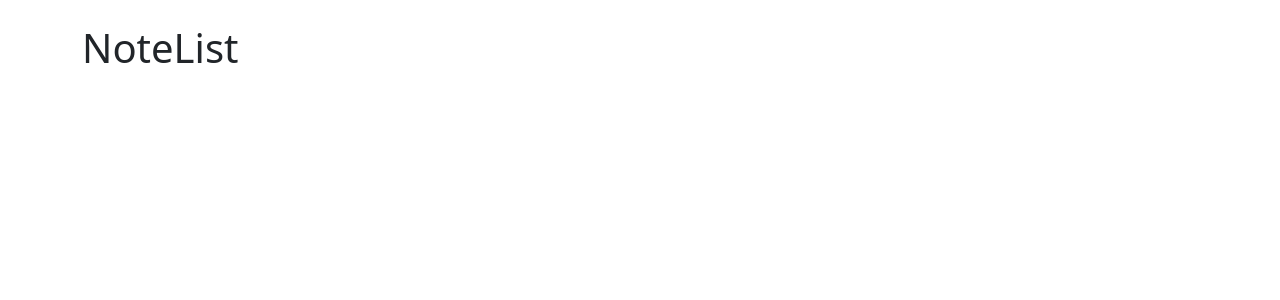
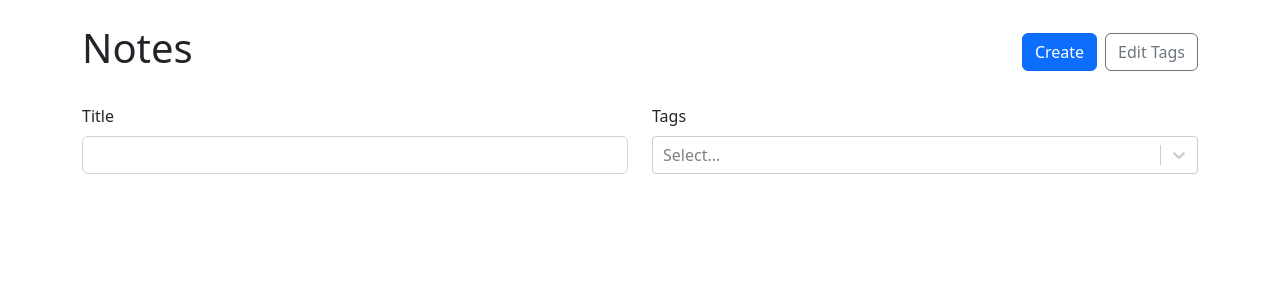
Before and after one commit to Medvedev-Savelii/note_taking_with_categories, a React (Vite) app: page / in a window 1280 px wide. Shown: the top 300 px of the page. Built offline with nearby package versions, Linux system fonts and the light colour scheme.

Commit message:
six-commit

```diff
--- a/src/App.tsx
+++ b/src/App.tsx
@@ -7,7 +7,7 @@
 import { v4 as uuidV4 } from "uuid"
 import Note from "./Note"
 import EditNote from "./EditNote";
-import NoteList from "./NoteList";
+import {NoteList} from "./NoteList";
 
 
 
@@ -61,6 +61,15 @@
     }
 
 
+    function onUpdateTag() {
+
+    }
+
+    function onDeleteTag() {
+
+    }
+
+    let availableTags;
     return (
       <Container className="my-4">
           <Routes>
@@ -68,6 +77,10 @@
                   path="/"
                   element={
                       <NoteList
+                          notes={notes}
+                          onUpdateTag={onUpdateTag}
+                          onDeleteTag={onDeleteTag}
+                          availableTags={tags}
                       />
                   }
               />
--- a/src/NoteList.tsx
+++ b/src/NoteList.tsx
@@ -1,11 +1,148 @@
-import React from 'react';
+import { useMemo, useState } from "react"
+import {
+    Badge,
+    Button,
+    Card,
+    Col,
+    Form,
+    Modal,
+    Row,
+    Stack,
+} from "react-bootstrap"
+import { Link } from "react-router-dom"
+import ReactSelect from "react-select"
+import { Tag } from "./App"
+import styles from "./NoteList.module.css"
 
-const NoteList = () => {
+
+type SimplifiedNote = {
+    tags: Tag[]
+    title: string
+    id: string
+}
+
+type NoteListProps = {
+    availableTags: Tag[]
+    notes: SimplifiedNote[]
+    onDeleteTag: (id: string) => void
+    onUpdateTag: (id: string, label: string) => void
+}
+
+export function NoteList({
+      availableTags,
+      notes,
+      onUpdateTag,
+      onDeleteTag,
+      }: NoteListProps) {
+    const [selectedTags, setSelectedTags] = useState<Tag[]>([])
+    const [title, setTitle] = useState("")
+    const [editTagsModalIsOpen, setEditTagsModalIsOpen] = useState(false)
+
+    const filteredNotes = useMemo(() => {
+        return notes.filter(note => {
+            return (
+                (title === "" ||
+                    note.title.toLowerCase().includes(title.toLowerCase())) &&
+                (selectedTags.length === 0 ||
+                    selectedTags.every(tag =>
+                        note.tags.some(noteTag => noteTag.id === tag.id)
+                    ))
+            )
+        })
+    }, [title, selectedTags, notes])
     return (
-        <div>
-            <h1>NoteList</h1>
-        </div>
+        <>
+           <Row className="align-items-center mb-4">
+               <Col>
+                   <h1>Notes</h1>
+               </Col>
+               <Col xs="auto">
+                    <Stack gap={2} direction="horizontal">
+                        <Link to='/new'>
+                            <Button variant="primary">Create</Button>
+                        </Link>
+                        <Button
+                            variant="outline-secondary"
+                        >
+                            Edit Tags
+                        </Button>
+                    </Stack>
+               </Col>
+           </Row>
+            <Form>
+                <Row>
+                <Col>
+                    <Form.Group controlId="title">
+                        <Form.Label>Title</Form.Label>
+                        <Form.Control
+                            type="text"
+                            value={title}
+                            onChange={e => setTitle(e.target.value)}
+                        />
+                    </Form.Group>
+                </Col>
+                <Col>
+                    <Form.Group controlId="tags">
+                        <Form.Label>Tags</Form.Label>
+                        <ReactSelect
+                            value={selectedTags.map(tag => {
+                                return { label: tag.label, value: tag.id }
+                            })}
+                            options={availableTags.map(tag => {
+                                return { label: tag.label, value: tag.id }
+                            })}
+                            onChange={tags => {
+                                setSelectedTags(
+                                    tags.map(tag => {
+                                        return { label: tag.label, id: tag.value }
+                                    })
+                                )
+                            }}
+                            isMulti
+                        />
+                    </Form.Group>
+                </Col>
+               </Row>
+            </Form>
+            <Row xs={1} sm={2} lg={3} xl={4} className="g-3 mb-4">
+                {filteredNotes.map(note => (
+                    <Col key={note.id}>
+                        <NoteCard id={note.id} title={note.title} tags={note.tags} />
+                    </Col>
+                ))}
+            </Row>
+        </>
     );
-};
+}
 
-export default NoteList;
+function NoteCard({ id, title, tags }: SimplifiedNote) {
+    return (
+        <Card
+            as={Link}
+            to={`/${id}`}
+            className={`h-100 text-reset text-decoration-none ${styles.card}`}
+        >
+            <Card.Body>
+                <Stack
+                    gap={2}
+                    className="align-items-center justify-content-center h-100"
+                >
+                    <span className="fs-5">{title}</span>
+                    {/*{tags.length > 0 && (*/}
+                    {/*    <Stack*/}
+                    {/*        gap={1}*/}
+                    {/*        direction="horizontal"*/}
+                    {/*        className="justify-content-center flex-wrap"*/}
+                    {/*    >*/}
+                    {/*        {tags.map(tag => (*/}
+                    {/*            <Badge className="text-truncate" key={tag.id}>*/}
+                    {/*                {tag.label}*/}
+                    {/*            </Badge>*/}
+                    {/*        ))}*/}
+                    {/*    </Stack>*/}
+                    {/*)}*/}
+                </Stack>
+            </Card.Body>
+        </Card>
+    )
+}
```
